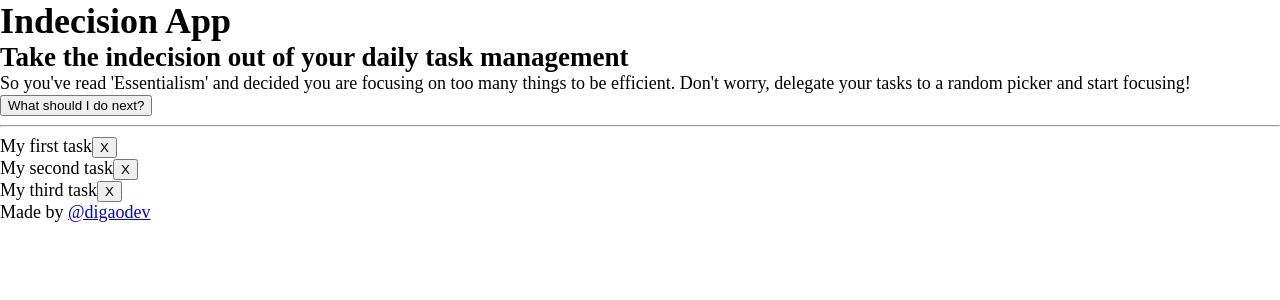
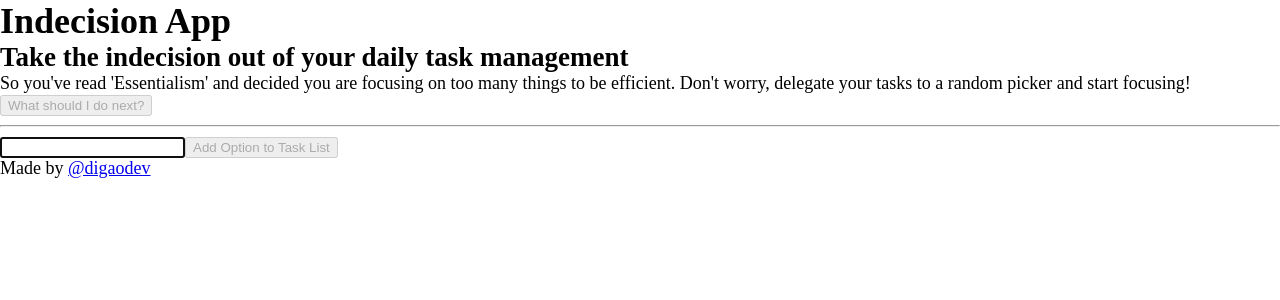
Before and after one commit to digaodev/react-indecision-app, a React (Create React App) app: page / in a window 1280 px wide. Shown: the top 300 px of the page. Built offline with nearby package versions, Linux system fonts and the light colour scheme.

Commit message:
Feature: add component AddOption. Add uuid package to handle id generation. Add delete options handler.

```diff
--- a/package.json
+++ b/package.json
@@ -5,7 +5,8 @@
   "dependencies": {
     "react": "^16.3.2",
     "react-dom": "^16.3.2",
-    "react-scripts": "1.1.4"
+    "react-scripts": "1.1.4",
+    "uuid": "^3.2.1"
   },
   "scripts": {
     "start": "react-scripts start",
--- a/src/components/OptionsList/OptionsList.js
+++ b/src/components/OptionsList/OptionsList.js
@@ -2,9 +2,14 @@ import React from 'react';
 
 import Option from '../Option/Option';
 
-const OptionsList = ({ options, handleDeleteOption }) => {
+const OptionsList = ({
+  options,
+  handleDeleteOption,
+  handleDeleteAllOptions
+}) => {
   return (
     <section className="options-list">
+    {options.length > 0 && <button onClick={handleDeleteAllOptions}>Remove All Options</button>}
       <ul>
         {options.map(option => {
           return (
--- /dev/null
+++ b/src/containers/AddOption/AddOption.js
@@ -0,0 +1,52 @@
+import React, { Component } from 'react';
+
+class AddOption extends Component {
+  state = {
+    inputText: '',
+    error: ''
+  };
+
+  handleInputChange = evt => {
+    const inputValue = evt.target.value.trim();
+
+    if (inputValue.length > 0) this.setState(() => ({ inputText: inputValue }));
+  };
+
+  handleAddOption = e => {
+    e.preventDefault();
+
+    const { inputText } = this.state;
+    const { handleAddOption } = this.props;
+
+    const errorMsg = handleAddOption(inputText);
+
+    this.setState(() => ({ inputText: '', error: errorMsg }));
+
+    e.target.option.focus();
+  };
+
+  render() {
+    const { inputText, error } = this.state;
+
+    return (
+      <section className="add-option">
+        <form onSubmit={this.handleAddOption}>
+          {error && <p>{error}</p>}
+          <input
+            type="text"
+            name="option"
+            id="option"
+            value={inputText}
+            onChange={this.handleInputChange}
+            autoFocus
+          />
+          <button type="submit" disabled={inputText.length === 0}>
+            Add Option to Task List
+          </button>
+        </form>
+      </section>
+    );
+  }
+}
+
+export default AddOption;
--- a/src/containers/App/App.js
+++ b/src/containers/App/App.js
@@ -1,6 +1,13 @@
 import React, { Component } from 'react';
+
+import uuidv4 from 'uuid/v4';
+
 import './App.css';
 
+// CONTAINERS
+import AddOption from '../AddOption/AddOption';
+
+// COMPONENTS
 import Header from '../../components/Header/Header';
 import Footer from '../../components/Footer/Footer';
 import OptionList from '../../components/OptionsList/OptionsList';
@@ -8,24 +15,7 @@ import Decision from '../../components/Decision/Decision';
 
 class App extends Component {
   state = {
-    options: [
-      {
-        id: 0,
-        text: 'My first task'
-      },
-      {
-        id: 1,
-        text: 'My second task'
-      },
-      {
-        id: 2,
-        text: 'My third task'
-      }
-    ]
-  };
-
-  handleDeleteOption = optionId => {
-    console.log('handleDeleteOption', optionId);
+    options: []
   };
 
   handleDecision = () => {
@@ -34,6 +24,32 @@ class App extends Component {
     const selectedOption = options[randomNum];
 
     alert(`You need to do ${selectedOption.text}!`);
+  };
+
+  handleAddOption = optionText => {
+    const { options } = this.state;
+
+    if (!optionText) {
+      return 'Please enter a valid option to add.';
+    }
+
+    if (options.find(opt => opt.text === optionText)) {
+      return 'This option already exists. Please enter another one.';
+    }
+
+    this.setState(prevState => ({
+      options: [{ id: uuidv4(), text: optionText }, ...prevState.options]
+    }));
+  };
+
+  handleDeleteOption = optionId => {
+    this.setState(prevState => ({
+      options: prevState.options.filter(opt => opt.id !== optionId)
+    }));
+  };
+
+  handleDeleteAllOptions = () => {
+    this.setState(() => ({ options: [] }));
   };
 
   render() {
@@ -47,9 +63,13 @@ class App extends Component {
           hasOptions={options.length > 0}
         />
         <hr />
+        <AddOption
+          handleAddOption={this.handleAddOption}
+        />
         <OptionList
           options={options}
           handleDeleteOption={this.handleDeleteOption}
+          handleDeleteAllOptions={this.handleDeleteAllOptions}
         />
         <Footer />
       </div>
```
Also changed, not shown: 1 other file (tests, documents, lock files or other folders).
